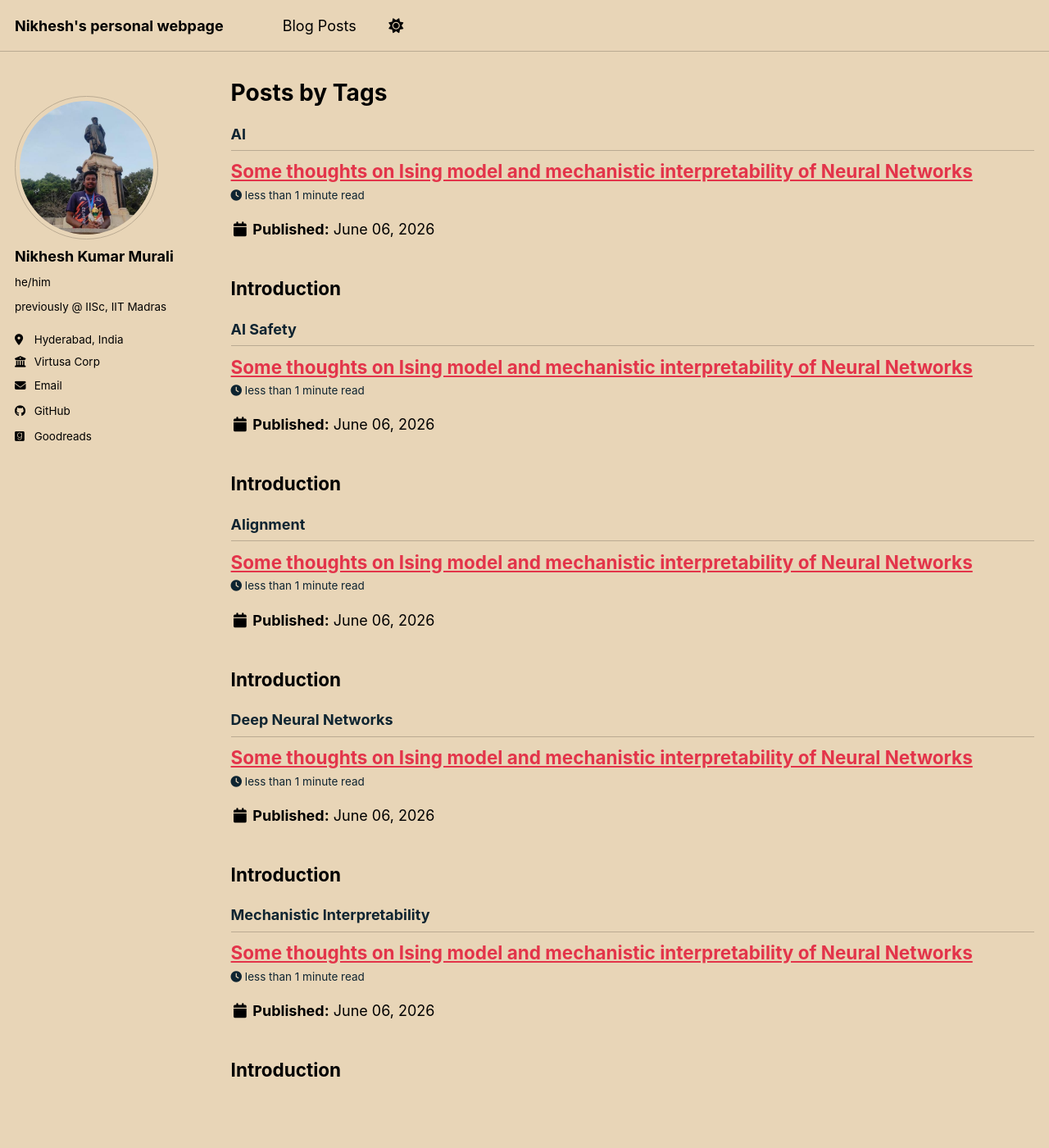
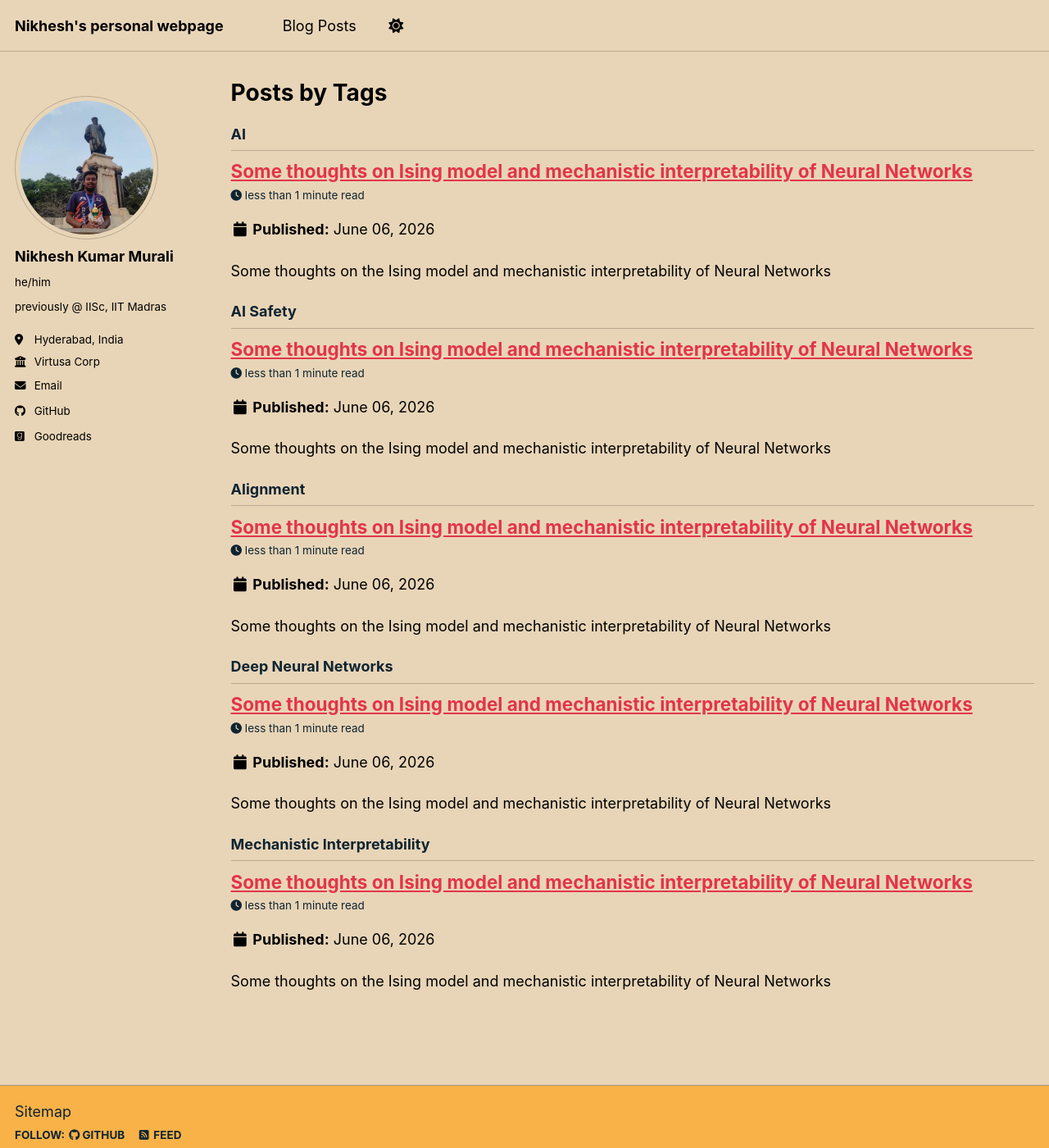
Before and after one commit to NikheshKumar/nikheshkumar.github.io, a Jekyll site: the page built from _pages/tag-archive.html, in a window 1280 px wide and 1400 px high. Shown: the whole window at 82% size. Built offline with Jekyll 4.4.1, drawn with Linux system fonts in a browser that asks for light colours; a script bundle is joined from its source files by our own code; library files that are not in the unit come from our copies.

Commit message:
Add excerpt to Ising model blog post

```diff
--- a/_posts/2026-06-06-ising-model-mech-interp.md
+++ b/_posts/2026-06-06-ising-model-mech-interp.md
@@ -2,6 +2,7 @@
 title: "Some thoughts on Ising model and mechanistic interpretability of Neural Networks"
 date: 2026-06-06
 permalink: /posts/2026/06/ising-model-mech-interp/
+excerpt: "Some thoughts on the Ising model and mechanistic interpretability of Neural Networks"
 tags:
   - AI Safety
   - Alignment
```
